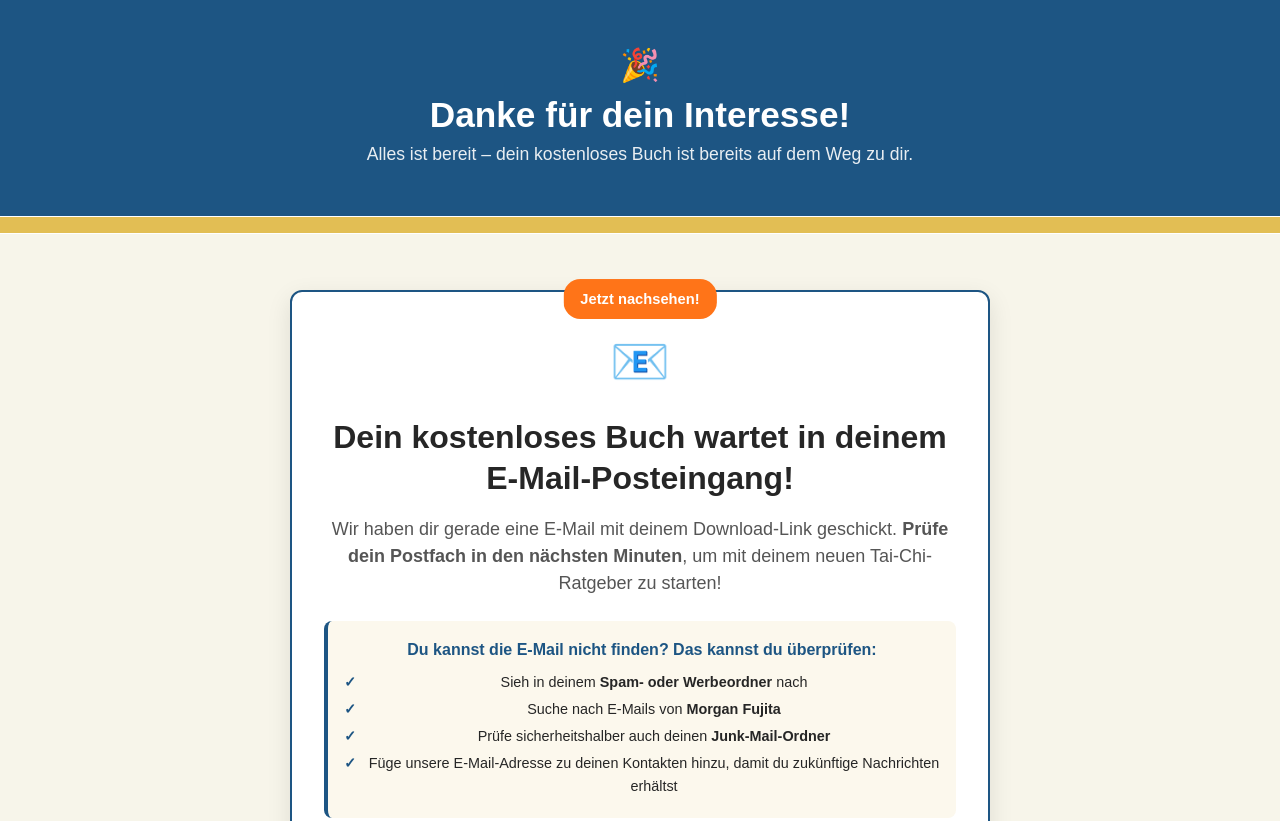
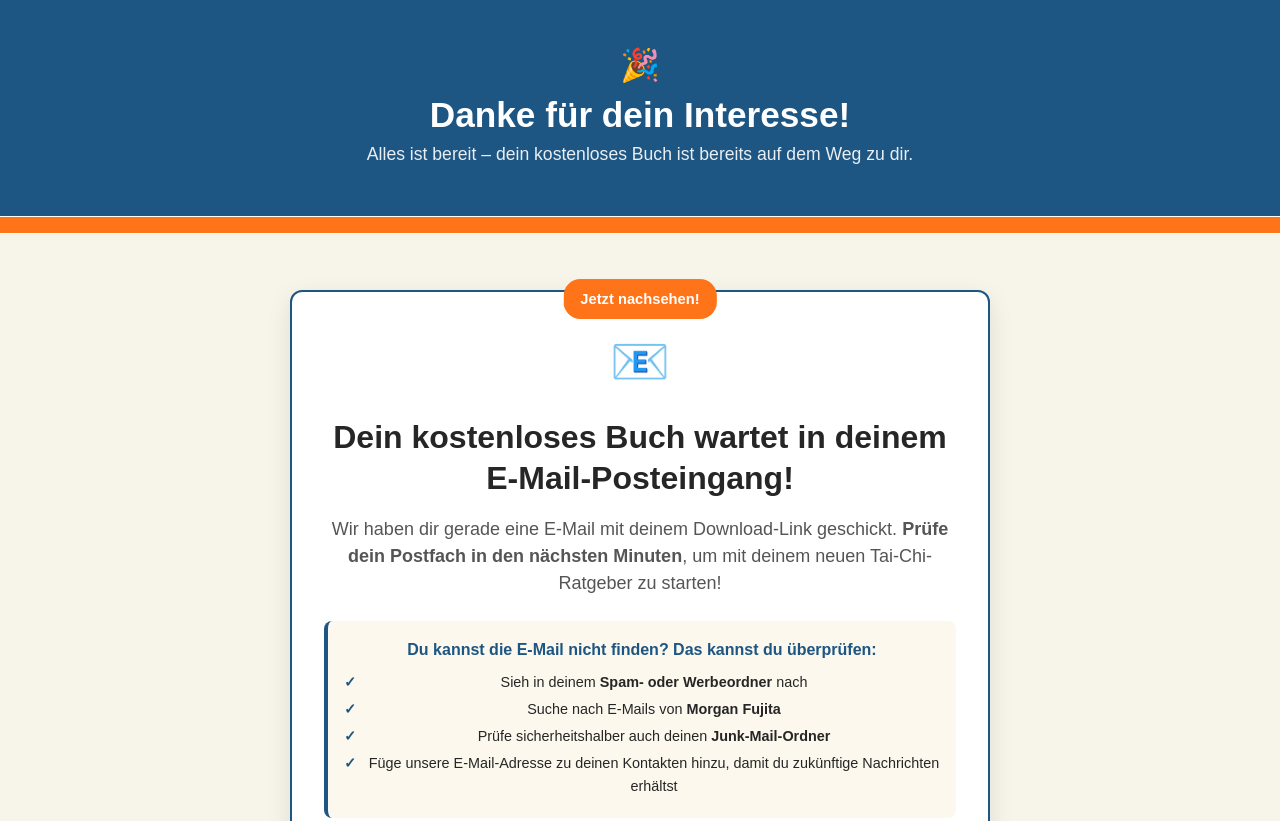
Before and after one commit to Nello29/taichiabnehmen, a plain HTML site: page danke/index.html in a window 1280 px wide. Shown: the top 821 px of the page. Drawn offline with Linux system fonts and the light colour scheme.

Commit message:
Update index.html

```diff
--- a/danke/index.html
+++ b/danke/index.html
@@ -28,7 +28,7 @@
 
     /*======================= RESET & BASE =======================*/
     *{box-sizing:border-box;margin:0;padding:0}
-    body{background:var(--warm-gold);color:var(--text-dark);font-family:Arial,Helvetica,sans-serif;line-height:1.6;-webkit-font-smoothing:antialiased;-moz-osx-font-smoothing:grayscale}
+    body{background:var(--orange);color:var(--text-dark);font-family:Arial,Helvetica,sans-serif;line-height:1.6;-webkit-font-smoothing:antialiased;-moz-osx-font-smoothing:grayscale}
     img{max-width:100%;height:auto;display:block}
     a{color:var(--white);text-decoration:none}
     a:hover{text-decoration:underline}
```
